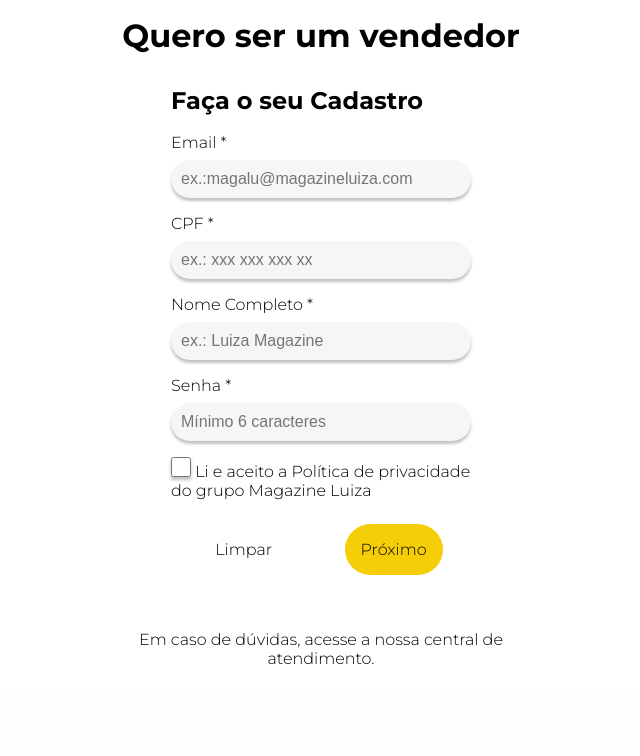
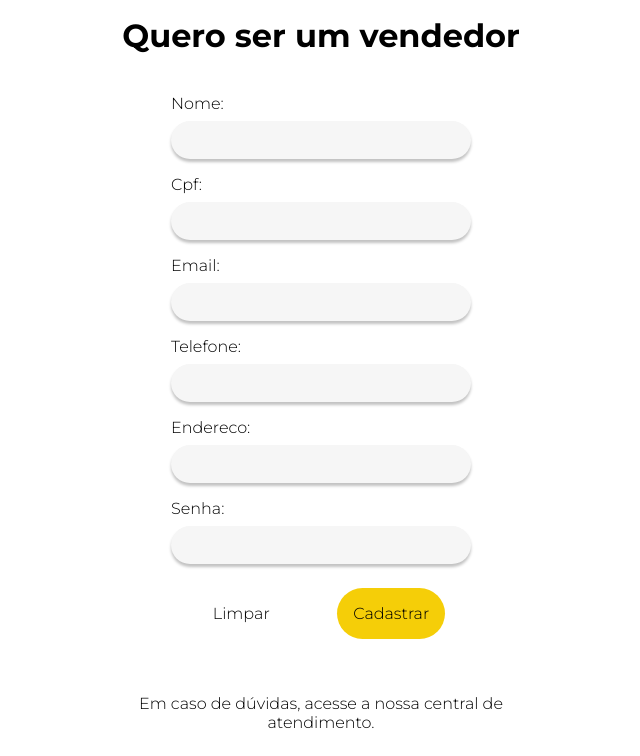
Before and after one commit to deboracornetta/djangogirls, a Django app: page /sellers/register/ in a window 1280 px wide. Shown: the part 140-896 px from the top of the page, without its empty margins (319-959 px from the left). Before the commit the page ends 804 px from the top, so only its background shows below. Run offline with Django 3.2, Linux system fonts and the light colour scheme.

Commit message:
Adiciona funcionamento do cadastro do Vendedor

```diff
--- a/magalu_sellers/sellers_website/forms.py
+++ b/magalu_sellers/sellers_website/forms.py
@@ -20,9 +20,23 @@ class Product_Form(forms.Form):
     #         'placeholder': 'Insira um produto'
     #     }
     #  ))
-    nome_produto = forms.CharField(max_length=100)
-    marca_produto = forms.CharField(max_length=100)
-    categoria_produto = forms.CharField(max_length=100)
+    nome_produto = forms.CharField(max_length=100,
+       widget=forms.TextInput(
+        attrs={
+            'placeholder': 'ex.: Aspirador de Pó'
+        })
+    )
+    marca_produto = forms.CharField(max_length=100,
+        widget=forms.TextInput(
+            attrs={
+                'placeholder': 'ex.: LG'
+        }))
+    categoria_produto = forms.CharField(max_length=100,
+        widget=forms.TextInput(
+            attrs={
+                'placeholder': 'ex.: Eletronico'
+            })
+    )
     preco_produto = forms.FloatField()
     quantidade_produto = forms.IntegerField()
     # imagem_produto = forms.FileField()
--- a/magalu_sellers/sellers_website/static/sellers_website/css/style.css
+++ b/magalu_sellers/sellers_website/static/sellers_website/css/style.css
@@ -120,7 +120,7 @@ ACCESS SECTION
     display: block;
     margin-bottom: .5rem;
 }
-.form__list input {
+.form__list input, .form__list select {
     display: block;
     border-radius: 50px;
     border: none;
--- a/magalu_sellers/sellers_website/templates/sellers_website/sellers_register.html
+++ b/magalu_sellers/sellers_website/templates/sellers_website/sellers_register.html
@@ -2,7 +2,19 @@
     {% block content %}
     <main>
         <h1 class="page__title">Quero ser um vendedor</h1>
-        <form class="form-signin" role="form" action="" method="post">
+        <form action="{% url 'add_new_seller' %}" method="POST" class="form-signin form__list">
+            {% csrf_token %}
+            {{ seller_form.as_ul }}
+            <div class="button__block">
+                <button class="button button__reset"
+                    type="reset"> Limpar
+                </button>
+                <button class="button button__submit"
+                    type="submit"> Cadastrar
+                </button>
+            </div>
+        </form>
+        <!-- <form class="form-signin" role="form" action="" method="post">
             <h2 class="form-signin-heading">Faça o seu Cadastro</h2>
             <ul class="form__list">
                 <li>
@@ -35,7 +47,7 @@
                 </button>
             </div>
 
-        </form>
+        </form> -->
     </main>
     <footer class="footer">
         <p class="footer__help">Em caso de dúvidas, acesse a nossa central de atendimento.</p>
--- a/magalu_sellers/sellers_website/urls.py
+++ b/magalu_sellers/sellers_website/urls.py
@@ -8,6 +8,7 @@ urlpatterns = [
     path('sellers/product/register/', views.product_register, name="sellers_website-product_register"),
     path('sellers/product/register/success', views.product_success, name="sellers_website-product_register_success"),
     path('add_new_product', views.add_new_product, name="add_new_product"),
+    path('add_new_seller', views.add_new_seller, name="add_new_seller"),
     # path('bought/<item_id>', views.bought_item, name="shopping_list-bought"),
     # path('delete_item/', views.delete_item, name="shopping_list-delete"),
     # path('delete_all/', views.delete_all, name="shopping_list-delete_all"),
--- a/magalu_sellers/sellers_website/views.py
+++ b/magalu_sellers/sellers_website/views.py
@@ -17,7 +17,12 @@ def sellers_home(request):
     return render(request, 'sellers_website/sellers_home.html')
 
 def sellers_register(request):
-    return render(request, 'sellers_website/sellers_register.html')
+    seller_form = Vendedor_Form()
+    context = {
+        # 'my_item': my_item,
+        'seller_form': seller_form
+    }
+    return render(request, 'sellers_website/sellers_register.html', context)
 
 def product_register(request):
     product_form = Product_Form()
@@ -83,6 +88,35 @@ def add_new_product(request):
     return redirect('add_new_product')
 
 
+@require_POST
+def add_new_seller(request):
+    seller_form = Vendedor_Form(request.POST)
+
+
+    if seller_form.is_valid():
+        # print(product_form.cleaned_data['quantidade_produto'])
+        nome = seller_form.cleaned_data['nome']
+        cpf = seller_form.cleaned_data['cpf']
+        email = seller_form.cleaned_data['email']
+        telefone = seller_form.cleaned_data['telefone']
+        endereco = seller_form.cleaned_data['endereco']
+        senha = seller_form.cleaned_data['senha']
+
+        new_seller = Vendedor(
+            nome=nome,
+            cpf=cpf,
+            email=email,
+            telefone=telefone,
+            endereco=endereco,
+            senha=senha,
+            )
+
+        new_seller.save()
+    else:
+        print(seller_form.errors)
+
+    return redirect('add_new_seller')
+
 # def bought_item(request, item_id):
 #     my_item = Produto.objects.get(pk=item_id)
 #     my_item.complete = True
```
Also changed, not shown: magalu_sellers/sellers_website/templates/sellers_website/product_register.html (+8 -1 lines), magalu_sellers/db.sqlite3.
